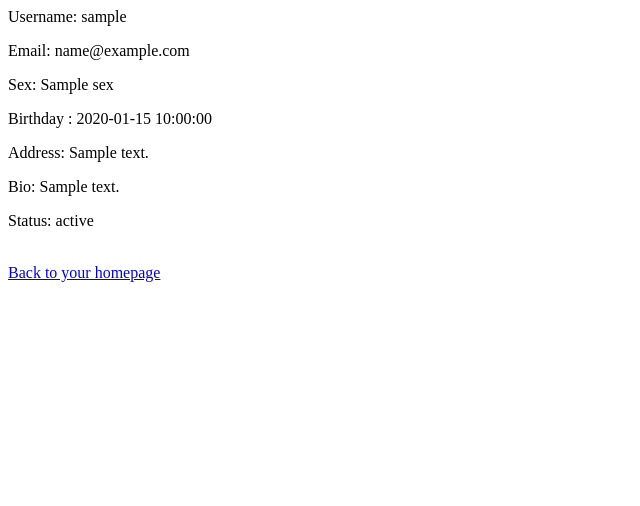
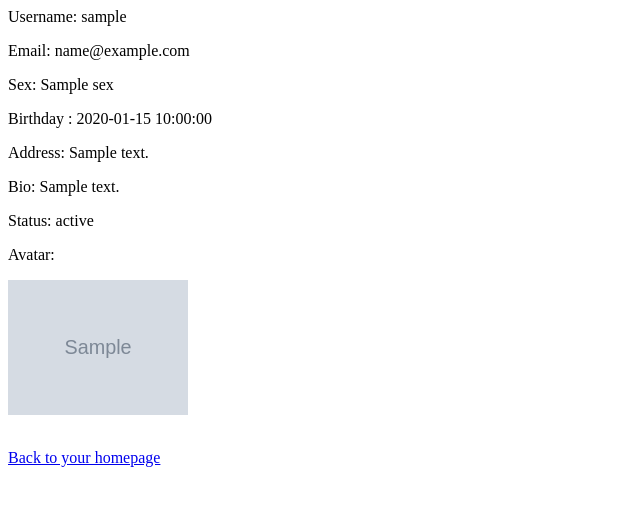
Before and after one commit to weidajiang/CSE312, a Flask app: the page made by webapp/MongoDB.py in a window 1280 px wide. Shown: the top 506 px of the page, without its empty margins (0-640 px from the left). Run offline with Flask 2, Linux system fonts and the light colour scheme; a database or web service that is not in the repository returns one stand-in record (Sample ...).

Commit message:
123
jdbce

```diff
--- a/webapp/MongoDB.py
+++ b/webapp/MongoDB.py
@@ -50,9 +50,10 @@
         target = {"username": username}
         self.Profile.update_one(target, new_value)
 
-
-    # def Update_photo(self,avatar):
-    #
+    def Update_photo(self,username,avatar):
+        new_value = {"$set": {"avatar": avatar}}
+        target = {"username": username}
+        self.Profile.update_one(target, new_value)
 
     def findProfile(self, username):
         result = self.Profile.find_one({"username": username})
--- a/webapp/app.py
+++ b/webapp/app.py
@@ -105,19 +105,35 @@
 
 @app.route('/image-upload', methods=["POST"])
 def upload():
+    db = MongoDB.mongoDB()
+    cookie = request.cookies.get("userToken")  # 拿到cookie
+    username = db.findUsernameByCookie(cookie)['username']  # 通过cookie拿到username
+    info = db.findInfo(username)
+    salt = info["salt"]
+
     filename = request.files['filename']
     file = filename.read()
-    type_temp = filename.filename.split(".")[-1]
-    cookie = request.cookies.get("userToken")  # 拿到cookie
-    name = cookie+'.'+type_temp
-    f = open('./user_photo/'+name, 'wb')
+    type_temp = filename.filename.split(".")[-1]# 拿到后缀
+    salt = salt.decode().replace(".", "").replace("/","")
+
+    print("salt119",salt)
+    name = './user_photo/'+salt+'.'+type_temp
+    f = open(name, 'wb')
     f.write(file)
     f.close()
-    db = MongoDB.mongoDB()
-    username = db.findUsernameByCookie(cookie)['username']  # 通过cookie拿到username
+
+    db.Update_photo(username, name)
 
     response = redirect(f"http://127.0.0.1:5000/profile/{username}")
     return response
+
+@app.route('/user_photo/<regex(".*"):localpath>', methods=["GET","POST"])
+def picture(localpath):
+    img_path = './user_photo/'+localpath
+    with open(img_path, 'rb') as img_f:
+        img = img_f.read()
+        img_f.close()
+    return img
 
 
 #通过正则表达式来判断路径是否为 /profile/(username) 格式
@@ -135,15 +151,15 @@
     # email, sex, dob, address, bio, status, avatar
 
     if username == stored_username:
-        print(info)
+        print(f".{info['avatar']}")
         return render_template("userProfile.html", username=f"Username:   {username}", email=f"Email:  {info['email']}", sex =f"Sex:   {info['sex']}",
                                 dob = f"Birthday : {info['dob']}", address=f"Address:   {info['address']}", bio=f"Bio:   {info['bio']}",
-                                status = f"Status:   {info['status']}")
+                                status = f"Status:   {info['status']}", avatar=f".{info['avatar']}")
     # 不是本人只能游览
     else:
         return render_template("userProfile.html", username=f"Username:   {username}", email=f"Email:  {info['email']}", sex=f"Sex:   {info['sex']}",
                                 dob = f"Birthday : {info['dob']}", address=f"Address:   {info['address']}", bio=f"Bio:   {info['bio']}",
-                                status = f"Status:   {info['status']}", hidden="visibility: hidden")
+                                status = f"Status:   {info['status']}", avatar=f".{info['avatar']}", hidden="visibility: hidden")
 
 
 # 聊天室页面
--- a/webapp/templates/userProfile.html
+++ b/webapp/templates/userProfile.html
@@ -11,7 +11,9 @@
         <p>{{address}}</p>
         <p>{{bio}}</p>
         <p>{{status}}</p>
-        <p>{{avatar}}</p>
+        <p>Avatar:</p>
+        <img style="width:180px" src="{{ avatar }}">
+        <p></p>
         <a href="http://127.0.0.1:5000/profile" style="{{hidden}}">Click here to update your profile</a>
         <br>
         <a href="http://127.0.0.1:5000/chat">Back to your homepage</a>
```
Also changed, not shown: webapp/user_photo/$2b$12$qE54nY0eAhgiN2aqlBm3.jpeg (added), 2 other files.
